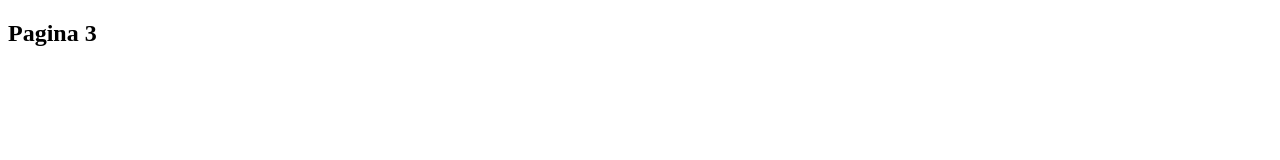
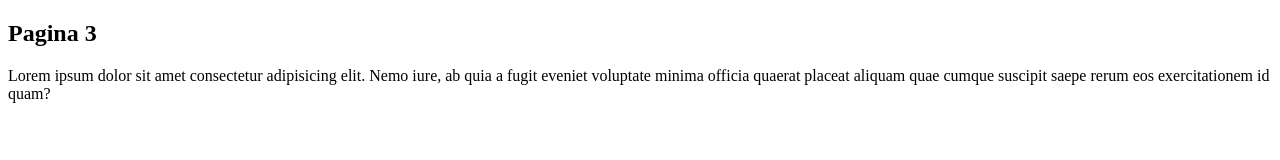
Before and after one commit to fzdocente/pruebagit, a plain HTML site: page pag3.html in a window 1280 px wide. Drawn offline with Linux system fonts and the light colour scheme.

Commit message:
Estilos y js

```diff
--- /dev/null
+++ b/css/estilos.css
@@ -0,0 +1,3 @@
+body{
+    background-color: aqua;
+}
--- /dev/null
+++ b/js/alerta.js
@@ -0,0 +1 @@
+alert("Hola, desde github")
--- a/pag3.html
+++ b/pag3.html
@@ -8,5 +8,6 @@
 </head>
 <body>
     <h2>Pagina 3</h2>
+    <p>Lorem ipsum dolor sit amet consectetur adipisicing elit. Nemo iure, ab quia a fugit eveniet voluptate minima officia quaerat placeat aliquam quae cumque suscipit saepe rerum eos exercitationem id quam?</p>
 </body>
 </html>
```
